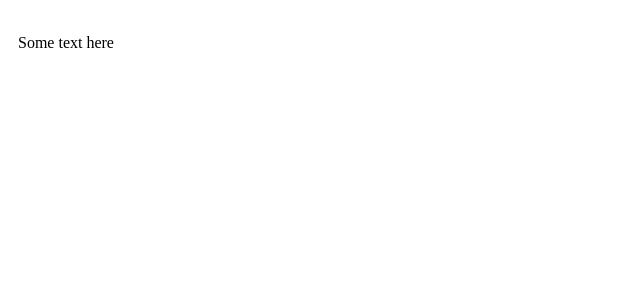
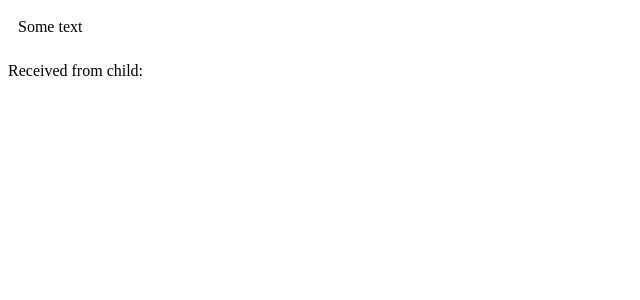
Before and after one commit to debadree25/ang-comp, an Angular app: page / in a window 1280 px wide. Shown: the top 300 px of the page, without its empty margins (0-640 px from the left). Built offline with nearby package versions, Linux system fonts and the light colour scheme.

Commit message:
Fixed focussing and emitting of events

```diff
--- a/src/app/app.component.html
+++ b/src/app/app.component.html
@@ -1 +1,2 @@
-<app-text-comp></app-text-comp>
+<app-text-comp value="Some text" (emitter) = "get($event)" ></app-text-comp>
+<p>Received from child: {{data}}</p>
--- a/src/app/app.component.ts
+++ b/src/app/app.component.ts
@@ -7,4 +7,8 @@ import { Component } from '@angular/core';
 })
 export class AppComponent {
   title = 'ang-comp';
+  data:any;
+  get($event) {
+    this.data = $event;
+  }
 }
--- a/src/app/app.module.ts
+++ b/src/app/app.module.ts
@@ -3,6 +3,8 @@ import { NgModule } from '@angular/core';
 
 import { AppComponent } from './app.component';
 import { TextCompComponent } from './text-comp/text-comp.component';
+import { FormsModule } from '@angular/forms';
+import { CommonModule } from '@angular/common';
 
 @NgModule({
   declarations: [
@@ -10,7 +12,9 @@ import { TextCompComponent } from './text-comp/text-comp.component';
     TextCompComponent
   ],
   imports: [
-    BrowserModule
+    BrowserModule,
+    FormsModule,
+    CommonModule
   ],
   providers: [],
   bootstrap: [AppComponent]
--- a/src/app/text-comp/text-comp.component.css
+++ b/src/app/text-comp/text-comp.component.css
@@ -1,12 +1,14 @@
 .wrapper {
     padding: 10px;
 }
-
+.wrapper p {
+    margin: 0px;
+}
 .wrapper input {
     width: 100%;
 }
 
 .wrapper:hover {
-    border: 2px dotted grey;
+    border: 1px dashed grey;
     border-radius: 8px;
 }
--- a/src/app/text-comp/text-comp.component.html
+++ b/src/app/text-comp/text-comp.component.html
@@ -1,6 +1,6 @@
 <div class="wrapper">
-    <p *ngIf="!showInp" (click)="displayInp()">
-        {{text}}
+    <p *ngIf="!showInp" (click)="trigger()">
+        {{value}}
     </p>
-    <input *ngIf="showInp" type="text" [placeholder]="text" (keyup)="onInp($event)" (focusout)="displayInp()">
+    <input #inp *ngIf="showInp" type="text" [placeholder]="value" [(ngModel)]="this.value" (focusout)="trigger()">
 </div>
--- a/src/app/text-comp/text-comp.component.ts
+++ b/src/app/text-comp/text-comp.component.ts
@@ -1,4 +1,4 @@
-import { Component, OnInit } from '@angular/core';
+import { Component, OnInit, Input, Output, ViewChild, ElementRef,EventEmitter } from '@angular/core';
 
 @Component({
   selector: 'app-text-comp',
@@ -7,19 +7,24 @@ import { Component, OnInit } from '@angular/core';
 })
 export class TextCompComponent implements OnInit {
   showInp:boolean;
-  text:string;
-  paraText:string;
+  @Input() value:string;
+  @Output() emitter = new EventEmitter();
+  @ViewChild('inp',{static:false}) inp: ElementRef;
   constructor() {
     this.showInp=false;
-    this.text="Some text here"
    }
 
   ngOnInit() {
   }
-  displayInp() {
+  trigger() {
     this.showInp=!this.showInp;
-  }
-  onInp($event:any) {
-    this.text=$event.target.value;
+    if(this.showInp) {
+      setTimeout(()=>{
+        this.inp.nativeElement.focus();
+      },0);
+    }
+    else {
+      this.emitter.emit(this.value);
+    }
   }
 }
```
